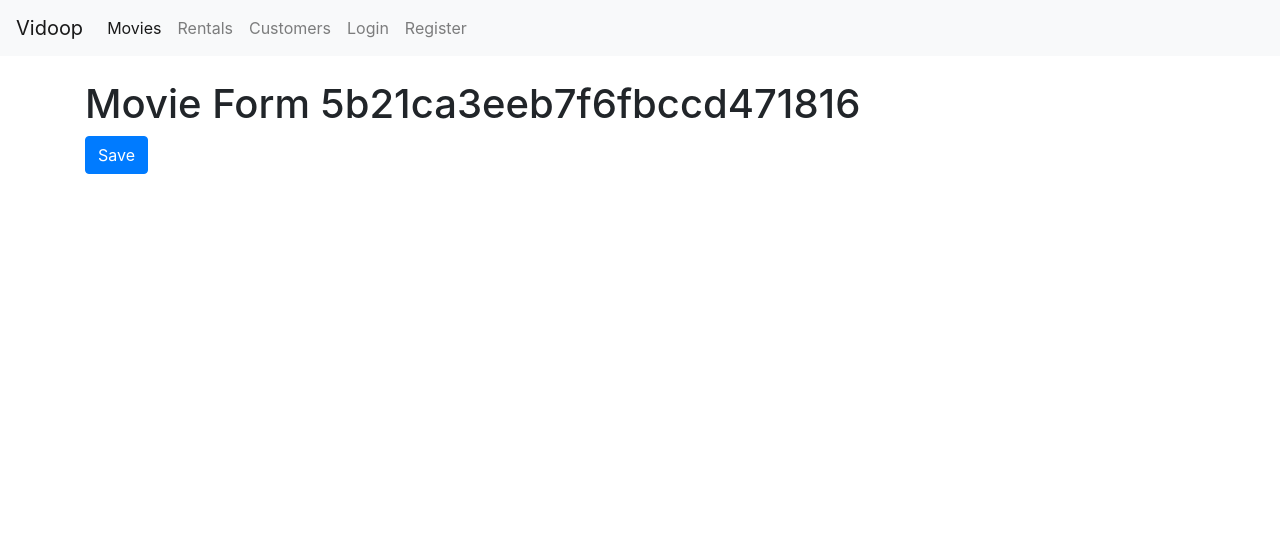
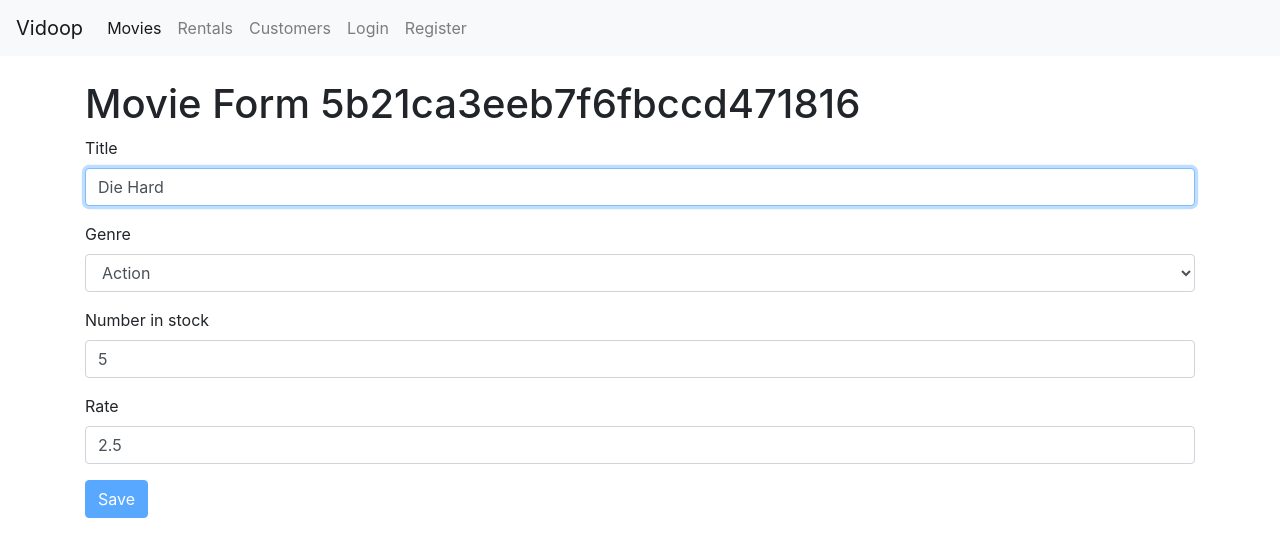
Before and after one commit to VladlenKaraush/vidoop, a React (Create React App) app: page /movies/5b21ca3eeb7f6fbccd471816 in a window 1280 px wide. Shown: the top 556 px of the page. Built offline with nearby package versions, Linux system fonts and the light colour scheme.

Commit message:
movieDetail page init

```diff
--- a/src/components/common/form.jsx
+++ b/src/components/common/form.jsx
@@ -1,6 +1,7 @@
 import React, { Component } from "react";
 import Joi from "joi-browser";
 import Input from "./input";
+import Select from "./select";
 
 class Form extends Component {
   state = {
@@ -39,6 +40,7 @@ class Form extends Component {
   handleChange = ({ currentTarget: input }) => {
     const errors = { ...this.state.errors };
     const errorMsg = this.validateProperty(input);
+    console.log(errorMsg, errors);
     if (errorMsg) errors[input.name] = errorMsg;
     else delete errors[input.name];
 
@@ -69,6 +71,19 @@ class Form extends Component {
       />
     );
   };
+
+  renderSelect = (name, label, options, selectedOption) => {
+    return (
+      <Select
+        name={name}
+        selectedOption={selectedOption}
+        options={options}
+        label={label}
+        onChange={this.handleChange}
+        error={this.state.errors[name]}
+      />
+    );
+  };
 }
 
 export default Form;
--- /dev/null
+++ b/src/components/common/select.jsx
@@ -0,0 +1,23 @@
+import React from "react";
+
+const Select = ({ name, error, label, selectedOption, options, onChange }) => {
+  const bootstrapOptions = options.map(el =>
+    el === selectedOption ? (
+      <option key={el} selected>
+        {el}
+      </option>
+    ) : (
+      <option key={el}>{el}</option>
+    )
+  );
+  return (
+    <div className="form-group">
+      <label htmlFor={name}>{label}</label>
+      <select className="form-control" id={name} onChange={onChange}>
+        {bootstrapOptions}
+      </select>
+    </div>
+  );
+};
+
+export default Select;
--- a/src/components/movieDetail.jsx
+++ b/src/components/movieDetail.jsx
@@ -1,15 +1,64 @@
 import React from "react";
 import { Link } from "react-router-dom";
+import { getMovie } from "../services/fakeMovieService";
+import { getGenres } from "../services/fakeGenreService";
+import Form from "./common/form";
+import Joi from "joi-browser";
 
-const MovieDetail = props => {
-  return (
-    <div>
-      <h1>Movie Form {props.match.params.id}</h1>
-      <Link to="/movies">
-        <button className="btn btn-primary">Save</button>
-      </Link>
-    </div>
-  );
-};
+class MovieDetail extends Form {
+  state = {
+    data: { title: "", genre: "", numberInStock: "", dailyRentalRate: "" },
+    genres: [],
+    errors: {}
+  };
+
+  schema = {
+    title: Joi.string()
+      .required()
+      .label("Title"),
+    genre: Joi.string()
+      .required()
+      .label("Genre"),
+    numberInStock: Joi.number()
+      .required()
+      .min(1)
+      .max(100)
+      .label("Number in stock"),
+    dailyRentalRate: Joi.number()
+      .required()
+      .min(0)
+      .max(10)
+      .label("Rate")
+  };
+
+  componentDidMount() {
+    const movie = getMovie(this.props.match.params.id);
+    movie.genre = movie.genre.name;
+    const genres = getGenres().map(el => el.name);
+    this.setState({ data: movie, genres });
+    console.log(genres);
+  }
+
+  render() {
+    return (
+      <div>
+        <h1>Movie Form {this.props.match.params.id}</h1>
+        <form onSubmit={this.handleSubmit}>
+          {this.renderInput("title", "Title", "text", true)}
+          {this.renderSelect(
+            "genre",
+            "Genre",
+            this.state.genres,
+            this.state.data.genre
+          )}
+          {this.renderInput("numberInStock", "Number in stock")}
+          {this.renderInput("dailyRentalRate", "Rate")}
+
+          <Link to="/movies">{this.renderButton("Save")}</Link>
+        </form>
+      </div>
+    );
+  }
+}
 
 export default MovieDetail;
```
